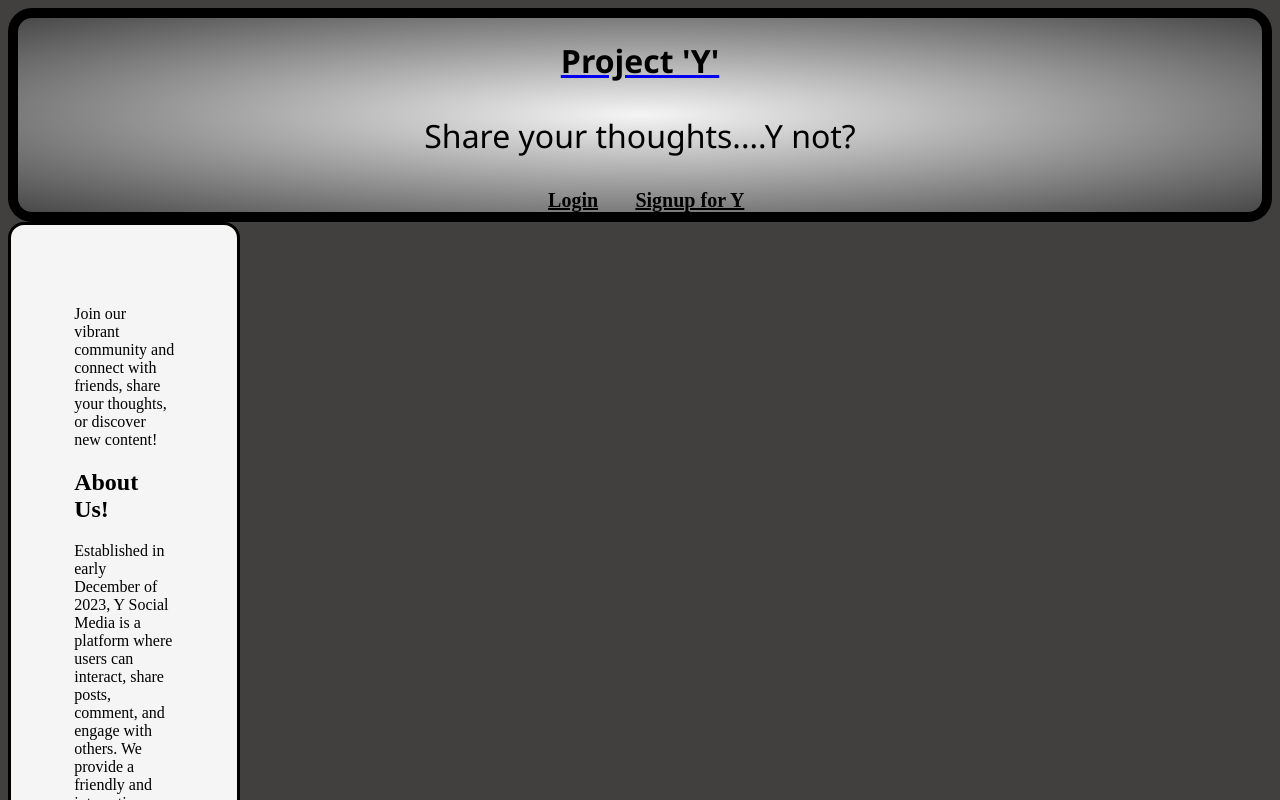
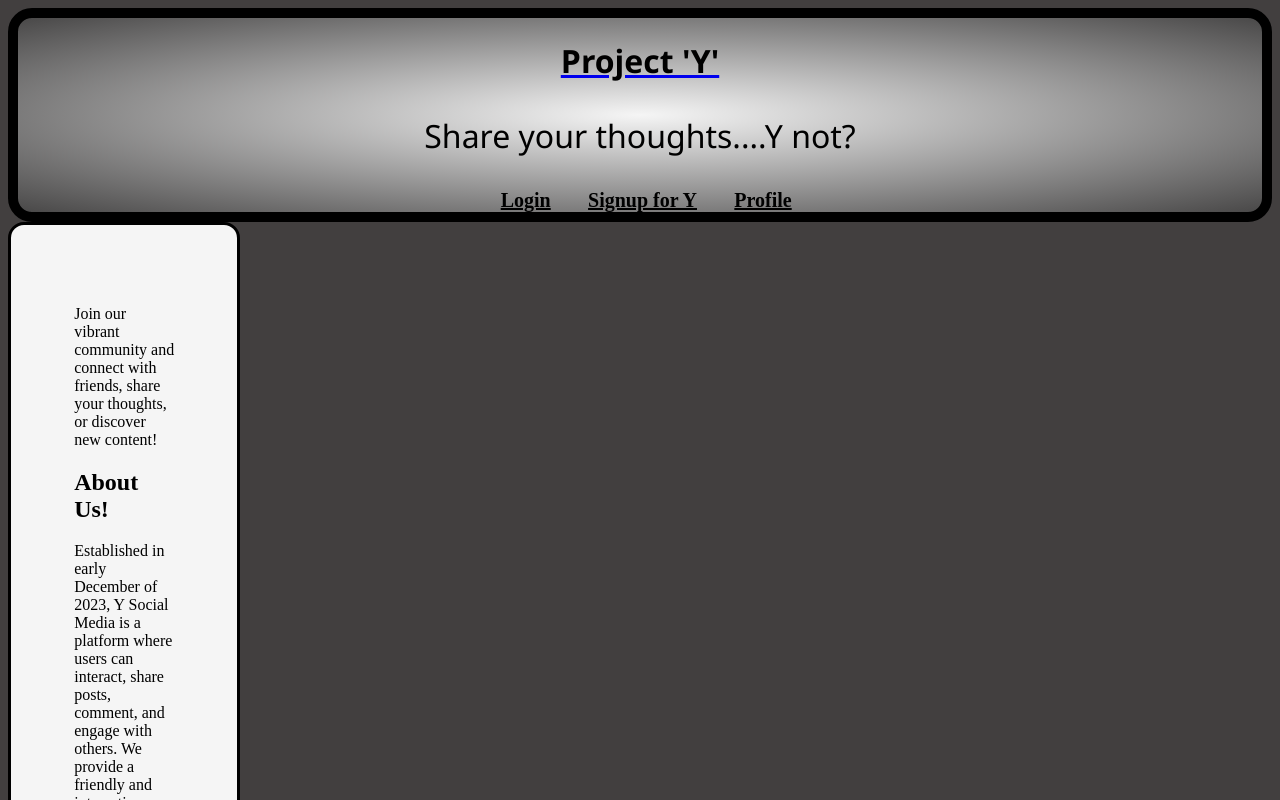
Before and after one commit to cbbartlett/react-social-media, a React (Vite) app in the folder client/: page / in a window 1280 px wide. Shown: the top 800 px of the page. Built offline with nearby package versions, Linux system fonts and the light colour scheme.

Commit message:
added profile to homepage

```diff
--- a/client/src/components/Header/index.jsx
+++ b/client/src/components/Header/index.jsx
@@ -34,6 +34,9 @@
               <Link className="btn btn-lg btn-light m-2" to="/signup">
                  Signup for Y
               </Link>
+              <Link className="btn btn-lg btn-light m-2" to="/profile">
+                 Profile
+              </Link>
             </>
           )}
         </div>
```
